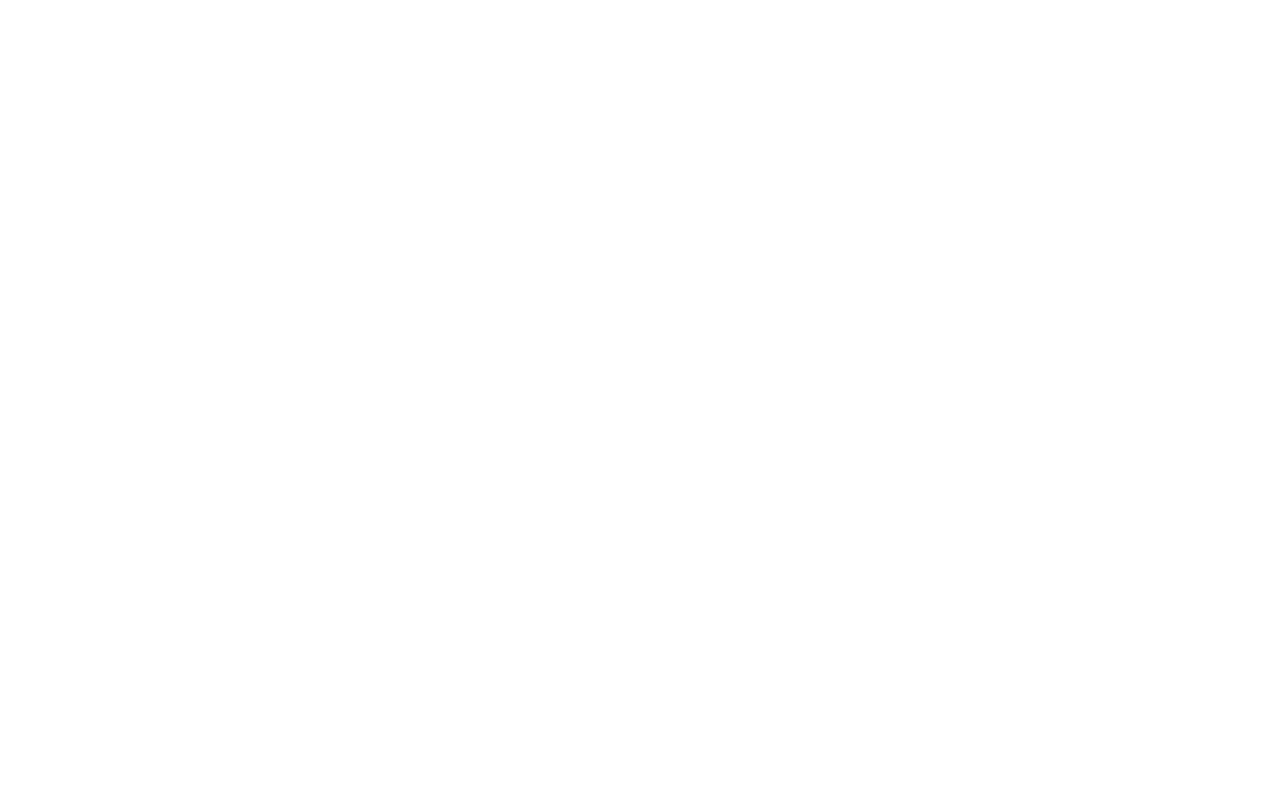
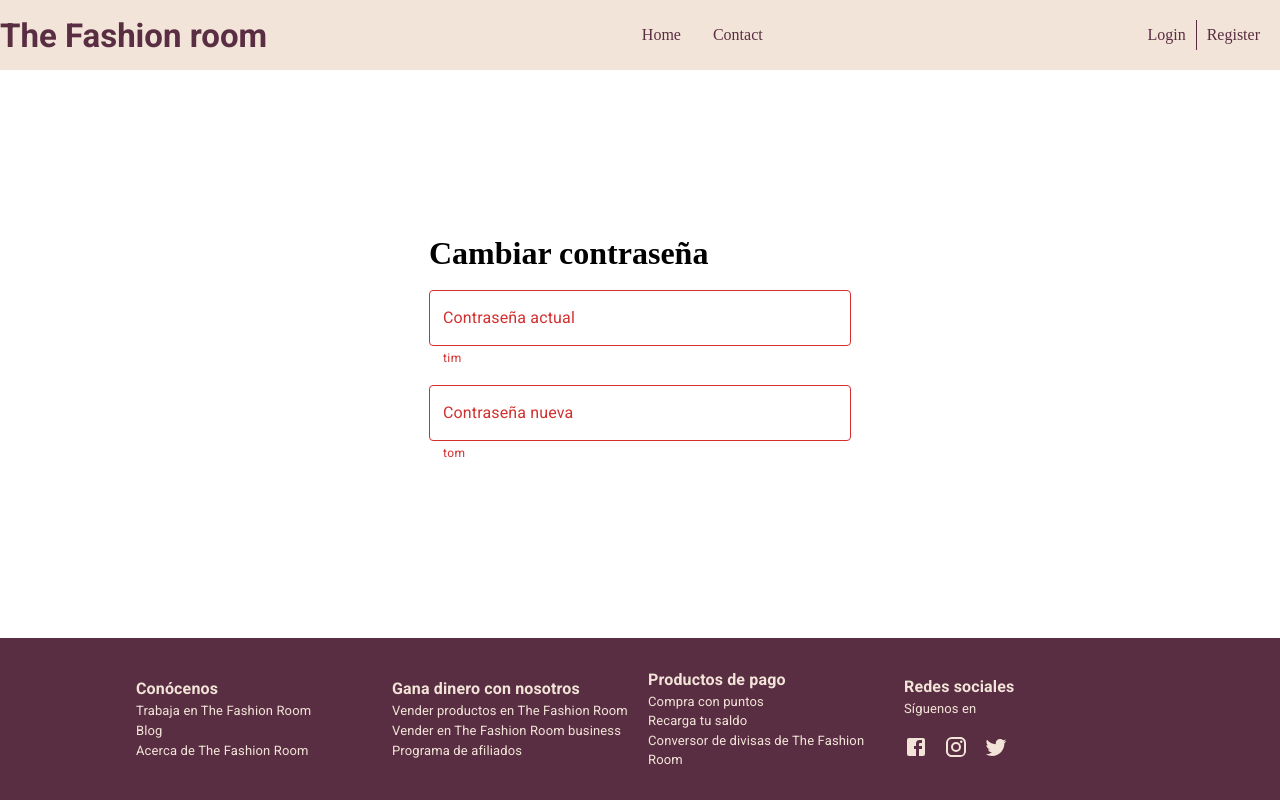
Before and after one commit to ClouddCoder/The-fashion-room, a React (Create React App) app in the folder client/: page /edit-password in a window 1280 px wide. Before the commit this address had no page. Built offline with nearby package versions, Linux system fonts and the light colour scheme.

Commit message:
EditPassword component created

```diff
--- /dev/null
+++ b/client/src/pages/edit-password/EditPassword.css
@@ -0,0 +1,6 @@
+.password-inputs {
+    display: grid;
+    grid-template-columns: auto;
+    grid-template-rows: auto auto;
+    row-gap: 10px;
+}
--- /dev/null
+++ b/client/src/pages/edit-password/EditPassword.jsx
@@ -0,0 +1,79 @@
+import React, { useState } from "react";
+import TextField from "@mui/material/TextField";
+import axios from "axios";
+import Layout from "../../components/layout/Layout";
+import "./EditPassword.css";
+
+// Custom hook to get the user's password
+const usePassword = () => {
+  const [password, setPassword] = useState("");
+
+  const getPassword = (input) => setPassword(input);
+
+  return {
+    password,
+    getPassword,
+  };
+};
+
+function EditPassword() {
+  const [error, setError] = useState({ error: false, errorMessage: "" });
+  const currentPassword = usePassword();
+  const newPassword = usePassword();
+
+  const handleSubmit = (e) => {
+    e.preventDefault();
+    const response = axios.put("http://localhost:3001/api/edit-password", {
+      currentPassword: currentPassword.password,
+      newPassword: newPassword.password,
+    });
+  };
+
+  const handleChange = (e) => {
+    switch (e.target.name) {
+      case "currentPassword":
+        currentPassword.getPassword(e.target.value);
+        break;
+      case "newPassword":
+        newPassword.getPassword(e.target.value);
+        break;
+      default:
+    }
+  };
+
+  return (
+    <Layout>
+      <div className="password-inputs">
+        <div className="password-inputs__title">
+          <h1>Cambiar contraseña</h1>
+        </div>
+        <form onSubmit={handleSubmit}>
+          <TextField
+            error
+            helperText="tim"
+            onChange={handleChange}
+            name="currentPassword"
+            variant="outlined"
+            label="Contraseña actual"
+            type="password"
+            value={currentPassword.password}
+            sx={{ margin: ".5rem 0", width: "100%" }}
+          />
+          <TextField
+            error
+            helperText="tom"
+            onChange={handleChange}
+            name="newPassword"
+            variant="outlined"
+            label="Contraseña nueva"
+            type="password"
+            value={newPassword.password}
+            sx={{ margin: ".5rem 0", width: "100%" }}
+          />
+        </form>
+      </div>
+    </Layout>
+  );
+}
+
+export default EditPassword;
--- a/client/src/pages/login/Login.jsx
+++ b/client/src/pages/login/Login.jsx
@@ -31,6 +31,8 @@
    */
   const handleSubmit = async (e) => {
     e.preventDefault();
+
+    try {
       const res = await fetch("http://localhost:3050/api/login", {
         method: "POST",
         body: JSON.stringify({ userEmail, userPassword }),
@@ -39,7 +41,6 @@
       const data = await res.json();
 
       // Sets the user's data to login and deletes the data from the inputs
-    if (data.status === 200) {
       setAuth(data.userAuth);
       setUserId(data.userId);
       setUser(data.userName);
@@ -51,8 +52,9 @@
 
       // Saves the token to localStorage
       window.localStorage.setItem("logged", JSON.stringify(data));
-    } else {
-      setError({ error: true, errorMessage: data.message });
+    } catch (err) {
+      setError({ error: true, errorMessage: err.message });
+      throw new Error(err.message);
     }
   };
 
@@ -109,12 +111,12 @@
           </Grid>
           <Grid container item justifyContent="space-between" xs={12}>
             <Grid item>
-              <Link to="/">
+              <Link to="/edit-password">
                 <CustomTypography variant="body2">Forgot password?</CustomTypography>
               </Link>
             </Grid>
             <Grid item>
-              <Link to="/">
+              <Link to="/register">
                 <CustomTypography variant="body2">
                   Don't have an account? Sign Up
                 </CustomTypography>
--- a/client/src/pages/register/Register.jsx
+++ b/client/src/pages/register/Register.jsx
@@ -68,7 +68,6 @@
         setToken(data.token);
         navigate("/");
       } else {
-        console.log(data);
         setError({
           ...error,
           error: true,
--- a/client/src/routes/Navigation.jsx
+++ b/client/src/routes/Navigation.jsx
@@ -9,6 +9,7 @@
 import EditPhone from "../pages/edit-phone/EditPhone";
 import Address from "../pages/address/Address";
 import EditAddress from "../pages/edit-address/EditAddress";
+import EditPassword from "../pages/edit-password/EditPassword";
 import Login from "../pages/login/Login";
 import Register from "../pages/register/Register";
 import Home from "../pages/home/Home";
@@ -38,6 +39,7 @@
           <Route path="/edit-phone" element={<EditPhone />} />
           <Route path="/address" element={<Address />} />
           <Route path="/edit-address" element={<EditAddress />} />
+          <Route path="/edit-password" element={<EditPassword />} />
           <Route path="/contact" element={<Contact />} />
           <Route path="/login" element={<Login />} />
           <Route path="/register" element={<Register />} />
```
Lines whose indentation alone changed are shown as unchanged.
